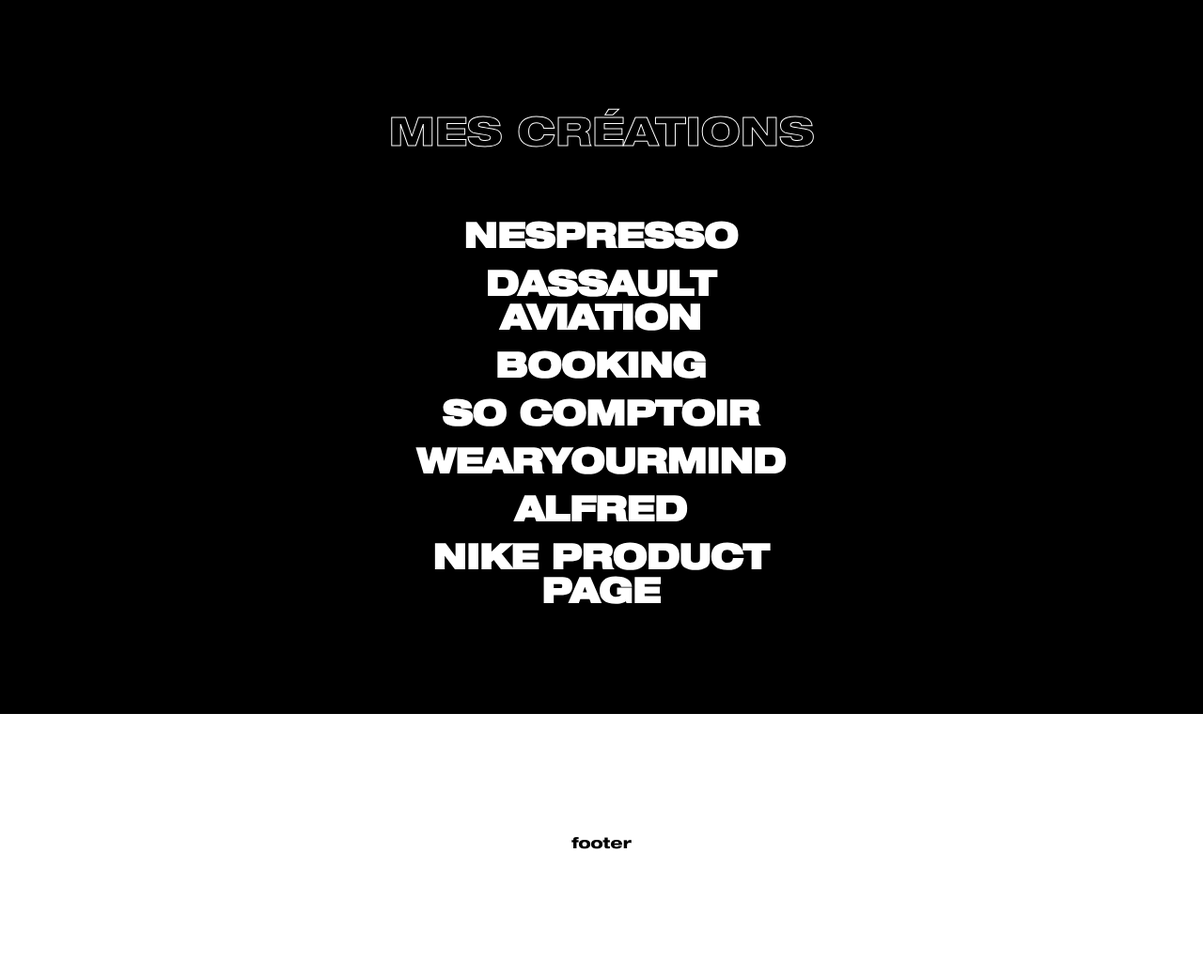
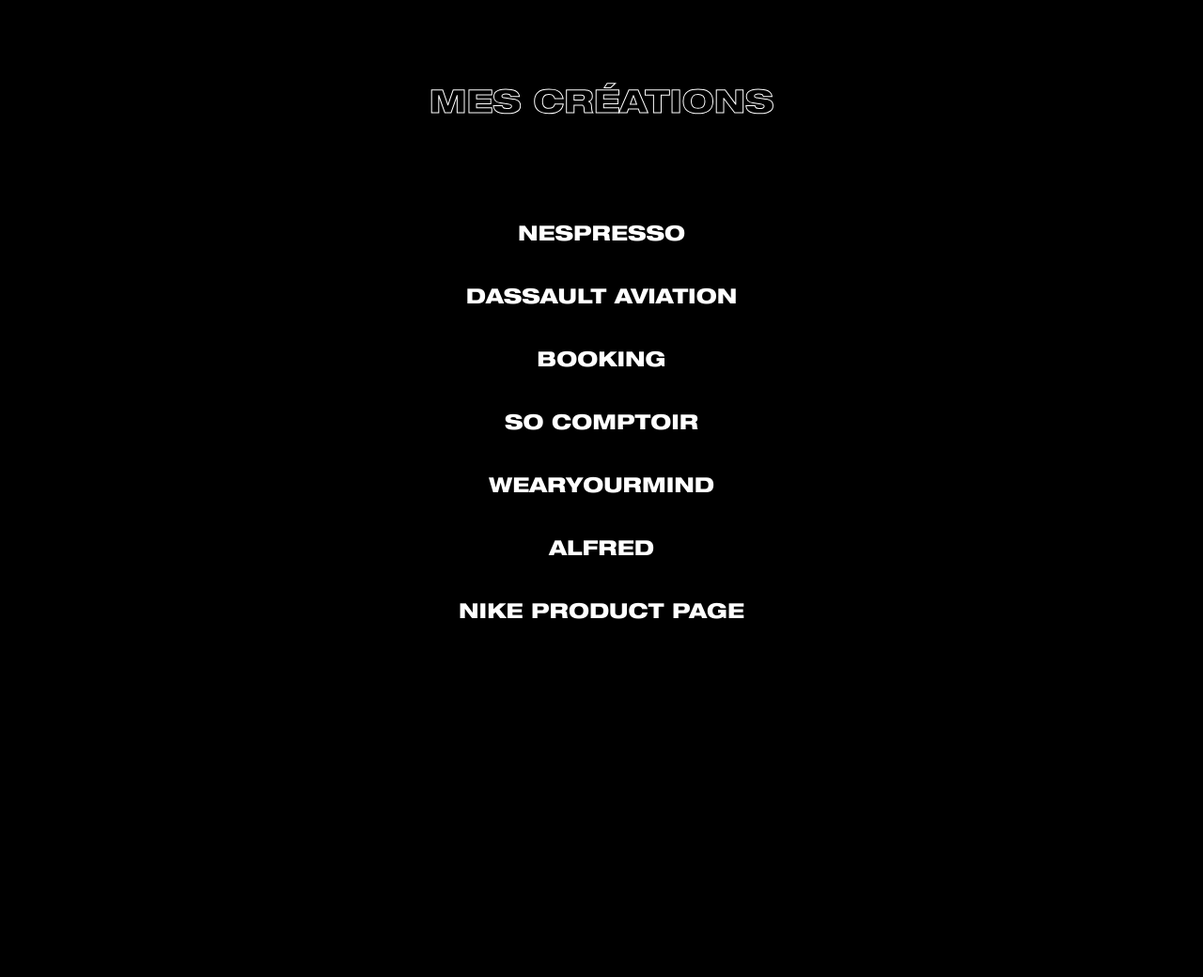
Before and after one commit to NatsuDzn/portfolio-haha-yes, a plain HTML site: page index.html in a window 1280 px wide. Shown: the part 840-1880 px from the top of the page at 94% size. After the commit the page ends 1600 px from the top, so only its background shows below. Drawn offline with nearby package versions, Linux system fonts and the light colour scheme.

Commit message:
more css

```diff
--- a/css/styles.css
+++ b/css/styles.css
@@ -465,24 +465,6 @@
   content: ">";
 }
 
-.clear {
-  clear: both;
-}
-
-#five article {
-  height: 65vh;
-}
-
-.footerMe {
-  display: flex;
-  align-items: center;
-  justify-content: center;
-  flex-direction: column;
-  height: 35vh;
-  color: #000000;
-  background: #ffffff;
-}
-
 .projectpic {
   display: none;
   padding: 10px;
@@ -525,24 +507,31 @@
   }
 
   .glitch {
-    font-size: 56px;
+    font-size: 34px;
+    padding-bottom: 25px;
   }
 
   .txt-rotate {
-    font-size: 36px;
+    font-size: 18px;
+    -webkit-text-stroke: .5px white;
+    width: 50%;
   }
 
   .myCreations {
-    font-size: 42px;
+    font-size: 34px;
     color: transparent;
     -webkit-text-stroke: 1px white;
+    padding-bottom: 25px;
   }
 
   .myCreationsName {
-    font-size: 36px;
+    font-size: 22px;
     color: white;
     width: 50vh;
     text-align: center;
+    -webkit-text-stroke: 0px white;
+    padding-top: 15px;
+    padding-bottom: 15px;
   }
 
 }
--- a/index.html
+++ b/index.html
@@ -45,10 +45,6 @@
           <li><a href="#contact">Contact</a></li>
         </ul>
       </nav>
-
-      <div class="headerWrapperMobile">
-
-      </div>
     </div>
   </header>
 
@@ -74,10 +70,6 @@
     <div class="clear"></div>
   </div>
 </article>
-
-<footer class="footerMe">
-    <h3>footer</h3>
-  </footer>
 </body>
 
 </html>
```
